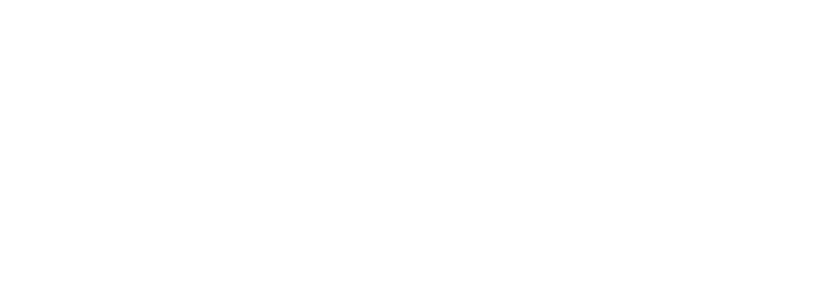
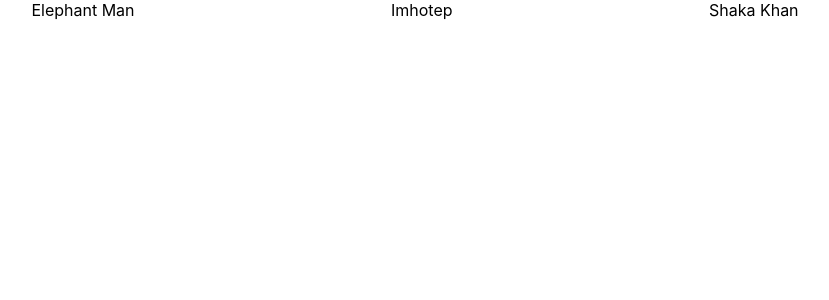
Before and after one commit to TluwaniMS/react-data-sharing-test, a React (Create React App) app: page / in a window 1280 px wide. Shown: the top 300 px of the page, without its empty margins (225-1054 px from the left). Built offline with nearby package versions, Linux system fonts and the light colour scheme.

Commit message:
adding-super-heroes-data-required-and-display

```diff
--- /dev/null
+++ b/src/components/SuperHeroesComponent/SuperHeroesComponent.css
@@ -0,0 +1,4 @@
+.main-super-heroes-container {
+  display: flex;
+  justify-content: space-evenly;
+}
--- a/src/components/SuperHeroesComponent/SuperHeroesComponent.js
+++ b/src/components/SuperHeroesComponent/SuperHeroesComponent.js
@@ -1,11 +1,18 @@
-import React from 'react';
+import React from "react";
+import "./SuperHeroesComponent.css";
+import SuperHeroesDisplay from "../../displays/SuperHeroesDisplay/SuperHeroesDisplay";
+import { SuperHeroes } from "../../sample-data/SuperHeroesSampleData";
 
 const SuperHeroesComponent = () => {
-    return (
-        <div>
-
+  return (
+    <div className="main-super-heroes-container">
+      {SuperHeroes.map((hero) => (
+        <div className="" key={hero._id}>
+          <SuperHeroesDisplay hero={hero} />
         </div>
-    );
+      ))}
+    </div>
+  );
 };
 
 export default SuperHeroesComponent;
--- a/src/displays/SuperHeroesDisplay/SuperHeroesDisplay.js
+++ b/src/displays/SuperHeroesDisplay/SuperHeroesDisplay.js
@@ -1,11 +1,7 @@
-import React from 'react';
+import React from "react";
 
-const SuperHeroesDisplay = () => {
-    return (
-        <div>
-
-        </div>
-    );
+const SuperHeroesDisplay = ({ hero }) => {
+  return <div className="">{hero.name}</div>;
 };
 
 export default SuperHeroesDisplay;
--- a/src/sample-data/SuperHeroesSampleData.js
+++ b/src/sample-data/SuperHeroesSampleData.js
@@ -1,5 +1,5 @@
 export const SuperHeroes = [
-  { name: "Elephant Man", power: "Stomp Spin" },
-  { name: "Imhotep", power: "The Pyramid Punch" },
-  { name: "Shaka Khan", power: "The Iklwa Injectors" }
+  { _id: "61f58a1d2f87a0e538236b28", name: "Elephant Man", power: "Stomp Spin" },
+  { _id: "61f58a1d2f87a0e538236b29", name: "Imhotep", power: "The Pyramid Punch" },
+  { _id: "61f58a1d2f87a0e538236b2a", name: "Shaka Khan", power: "The Iklwa Injectors" }
 ];
```
